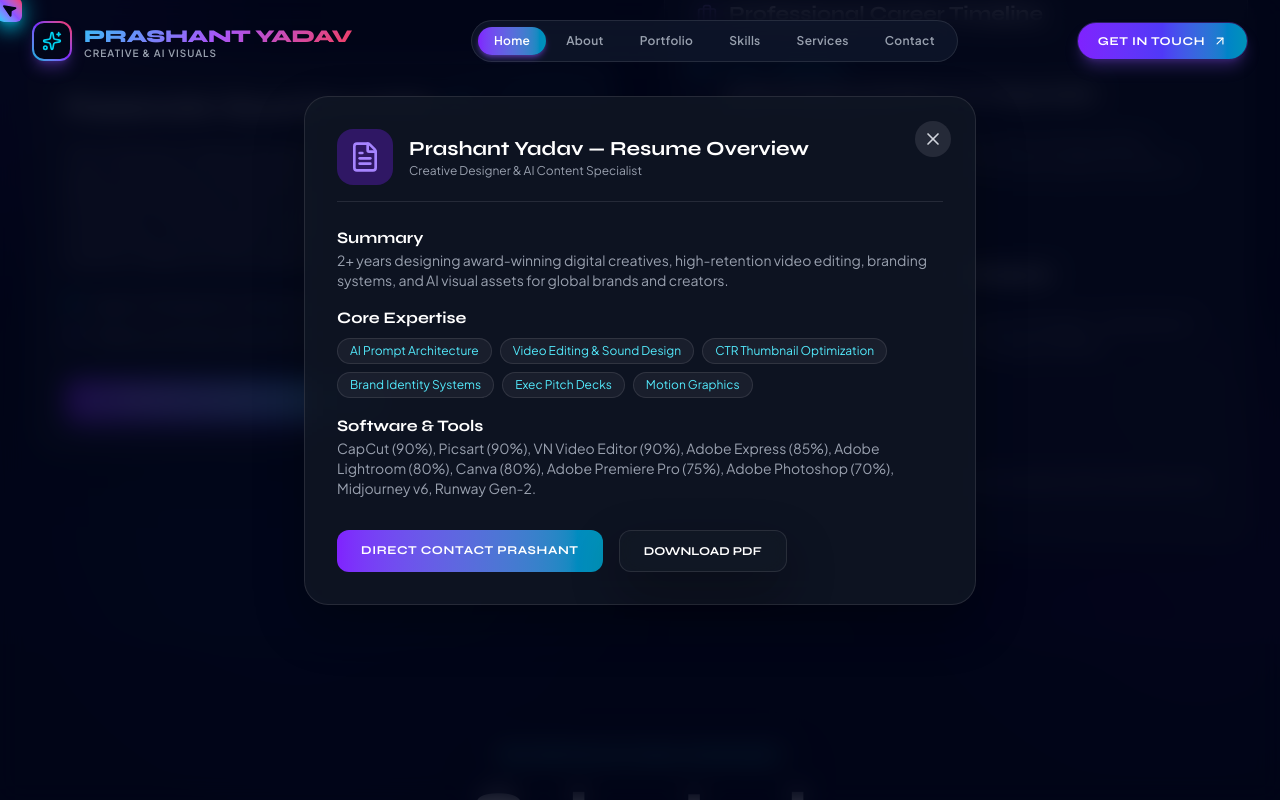
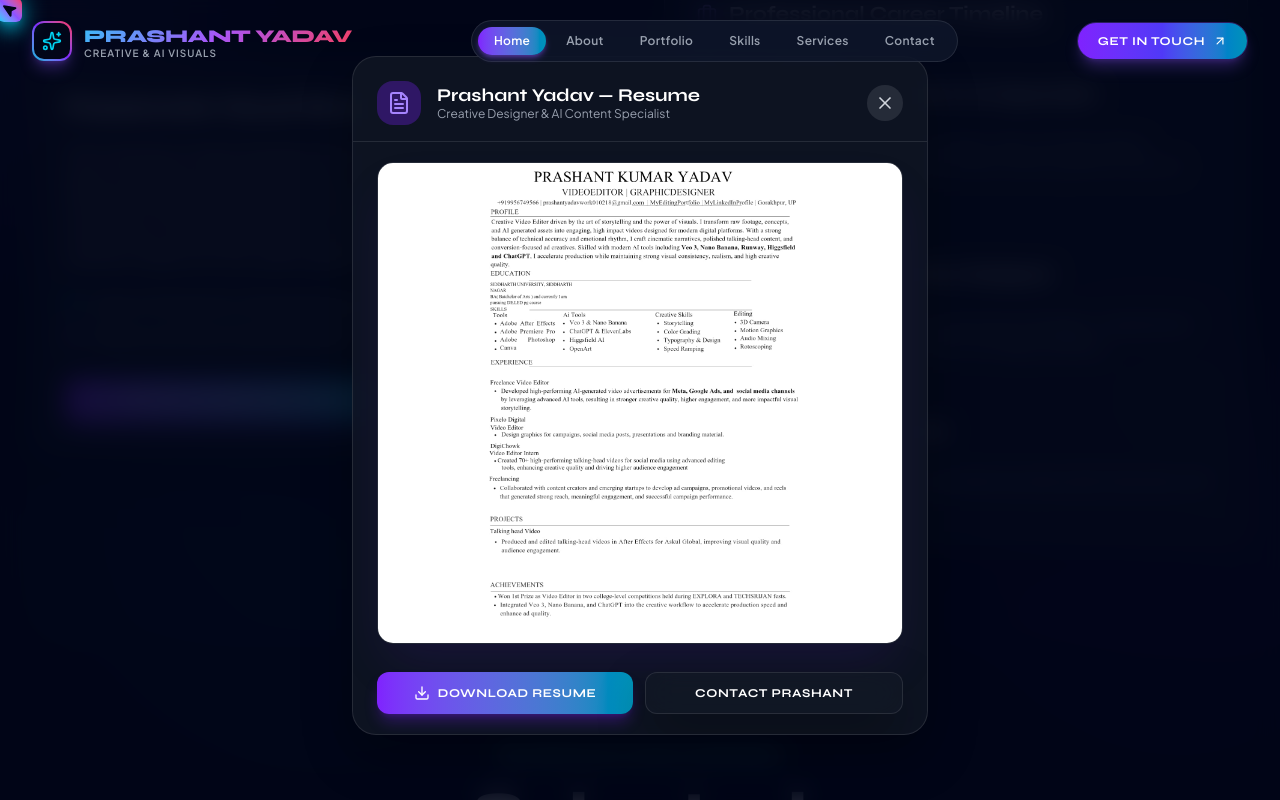
Before and after one commit to prashantyadav9956/portfolio, a React (Vite) app: page / in a window 1280 px wide. Both pictures are taken after a click on the button "PREVIEW & DOWNLOAD RESUME". Shown: the part 1462-2262 px from the top of the page. Built offline with nearby package versions, Linux system fonts and the light colour scheme.

Commit message:
feat: add real resume preview & download in About section

```diff
--- a/src/components/About.jsx
+++ b/src/components/About.jsx
@@ -129,70 +129,64 @@ export default function About() {
       {/* Resume Preview Modal Overlay */}
       <AnimatePresence>
         {showResumeModal && (
-          <div className="fixed inset-0 z-50 flex items-start justify-center pt-20 p-4 bg-slate-950/80 backdrop-blur-md overflow-y-auto">
+          <div
+            className="fixed inset-0 z-50 flex items-start justify-center pt-10 p-4 bg-slate-950/85 backdrop-blur-md overflow-y-auto"
+            onClick={(e) => { if (e.target === e.currentTarget) setShowResumeModal(false); }}
+          >
             <motion.div
-              initial={{ scale: 0.9, opacity: 0 }}
-              animate={{ scale: 1, opacity: 1 }}
-              exit={{ scale: 0.9, opacity: 0 }}
-              className="max-w-2xl w-full p-6 sm:p-8 rounded-3xl glass-panel border-white/20 relative my-4 mb-8"
+              initial={{ scale: 0.92, opacity: 0, y: 20 }}
+              animate={{ scale: 1, opacity: 1, y: 0 }}
+              exit={{ scale: 0.92, opacity: 0, y: 20 }}
+              transition={{ type: 'spring', stiffness: 300, damping: 28 }}
+              className="max-w-xl w-full rounded-3xl glass-panel border-white/20 relative my-4 mb-12 overflow-hidden"
             >
-              <button
-                onClick={() => setShowResumeModal(false)}
-                className="absolute top-6 right-6 p-2 rounded-full bg-white/10 text-gray-300 hover:text-white"
-              >
-                <X className="w-5 h-5" />
-              </button>
+              {/* Modal Header */}
+              <div className="flex items-center gap-4 px-6 pt-6 pb-4 border-b border-white/10">
+                <div className="p-2.5 rounded-2xl bg-violet-600/30 text-violet-400">
+                  <FileText className="w-6 h-6" />
+                </div>
+                <div className="flex-1">
+                  <h3 className="text-lg font-bold font-syne text-white leading-tight">Prashant Yadav — Resume</h3>
+                  <p className="text-xs text-gray-400">Creative Designer &amp; AI Content Specialist</p>
+                </div>
+                <button
+                  onClick={() => setShowResumeModal(false)}
+                  className="p-2 rounded-full bg-white/10 text-gray-300 hover:text-white hover:bg-white/20 transition-colors"
+                  aria-label="Close resume modal"
+                >
+                  <X className="w-5 h-5" />
+                </button>
+              </div>
 
-              <div className="flex items-center gap-4 mb-6 border-b border-white/10 pb-4">
-                <div className="p-3 rounded-2xl bg-violet-600/30 text-violet-400">
-                  <FileText className="w-8 h-8" />
-                </div>
-                <div>
-                  <h3 className="text-xl font-bold font-syne text-white">Prashant Yadav — Resume Overview</h3>
-                  <p className="text-xs text-gray-400">Creative Designer & AI Content Specialist</p>
+              {/* Resume Image Preview */}
+              <div className="px-6 pt-5 pb-2">
+                <div className="rounded-2xl overflow-hidden border border-white/10 shadow-2xl shadow-violet-900/20">
+                  <img
+                    src="/resume1.jpeg"
+                    alt="Prashant Yadav Resume"
+                    className="w-full object-contain bg-white"
+                    style={{ maxHeight: '60vh' }}
+                  />
                 </div>
               </div>
 
-              <div className="space-y-4 text-sm text-gray-300 mb-8">
-                <div>
-                  <h4 className="font-bold font-syne text-white text-base">Summary</h4>
-                  <p className="text-gray-400">2+ years designing award-winning digital creatives, high-retention video editing, branding systems, and AI visual assets for global brands and creators.</p>
-                </div>
-
-                <div>
-                  <h4 className="font-bold font-syne text-white text-base">Core Expertise</h4>
-                  <div className="flex flex-wrap gap-2 mt-2">
-                    {["AI Prompt Architecture", "Video Editing & Sound Design", "CTR Thumbnail Optimization", "Brand Identity Systems", "Exec Pitch Decks", "Motion Graphics"].map((s, i) => (
-                      <span key={i} className="px-3 py-1 rounded-full bg-white/5 border border-white/10 text-xs text-cyan-300">
-                        {s}
-                      </span>
-                    ))}
-                  </div>
-                </div>
-
-                <div>
-                  <h4 className="font-bold font-syne text-white text-base">Software & Tools</h4>
-                  <p className="text-gray-400">CapCut (90%), Picsart (90%), VN Video Editor (90%), Adobe Express (85%), Adobe Lightroom (80%), Canva (80%), Adobe Premiere Pro (75%), Adobe Photoshop (70%), Midjourney v6, Runway Gen-2.</p>
-                </div>
-              </div>
-
-              <div className="flex flex-wrap gap-4">
+              {/* Action Buttons */}
+              <div className="flex flex-wrap gap-3 px-6 py-5">
+                <a
+                  href="/resume1.jpeg"
+                  download="Prashant_Yadav_Resume.jpeg"
+                  className="flex-1 inline-flex items-center justify-center gap-2 px-5 py-3 rounded-xl bg-gradient-to-r from-violet-600 to-cyan-600 text-white font-syne font-bold text-xs tracking-wider shadow-lg shadow-violet-600/30 hover:scale-105 transition-all duration-300"
+                >
+                  <Download className="w-4 h-4" />
+                  DOWNLOAD RESUME
+                </a>
                 <a
                   href="#contact"
                   onClick={() => setShowResumeModal(false)}
-                  className="px-6 py-3 rounded-xl bg-gradient-to-r from-violet-600 to-cyan-600 text-white font-syne font-bold text-xs tracking-wider"
+                  className="flex-1 inline-flex items-center justify-center gap-2 px-5 py-3 rounded-xl glass-panel border border-white/15 text-white font-syne font-bold text-xs tracking-wider hover:bg-white/10 transition-all duration-300"
                 >
-                  DIRECT CONTACT PRASHANT
+                  CONTACT PRASHANT
                 </a>
-                <button
-                  onClick={() => {
-                    alert("Resume downloaded! (Simulated download file)");
-                    setShowResumeModal(false);
-                  }}
-                  className="px-6 py-3 rounded-xl glass-panel text-white font-syne font-bold text-xs"
-                >
-                  DOWNLOAD PDF
-                </button>
               </div>
             </motion.div>
           </div>
```
Also changed, not shown: public/resume1.jpeg (added).
